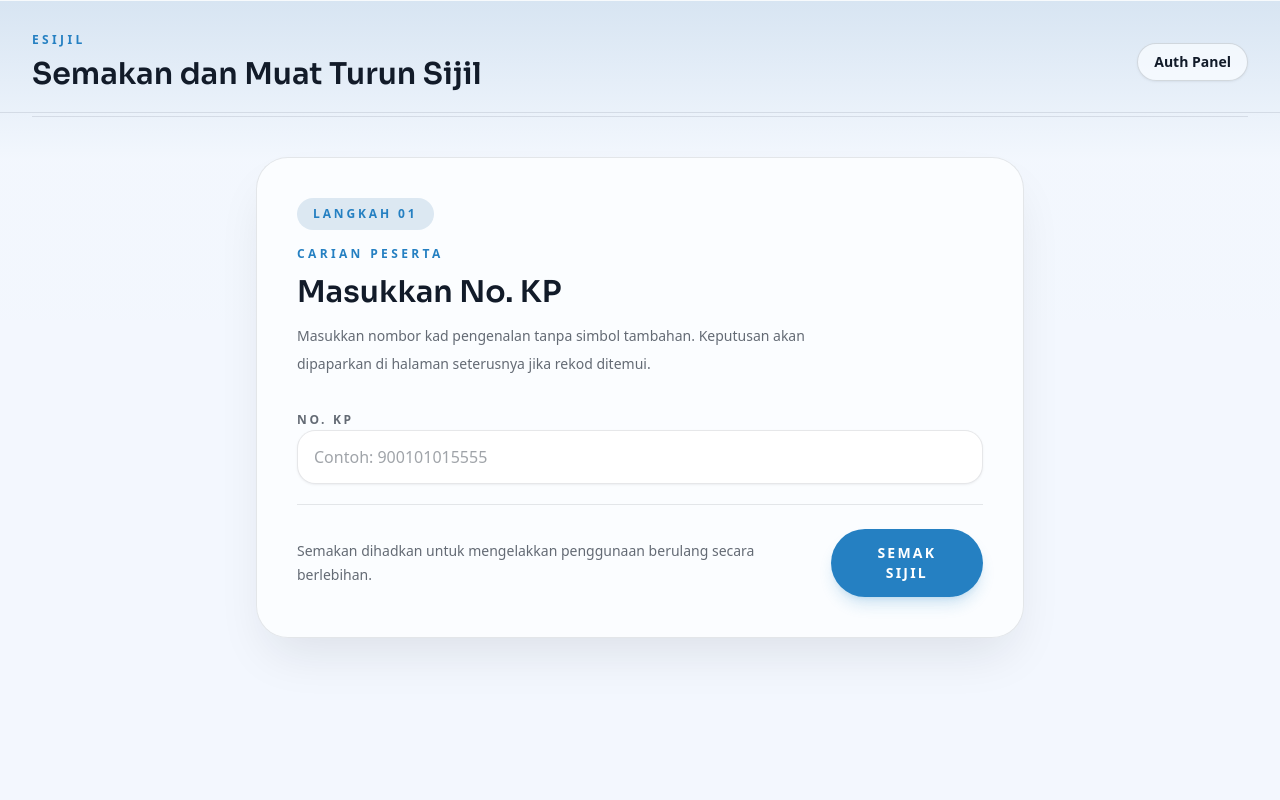
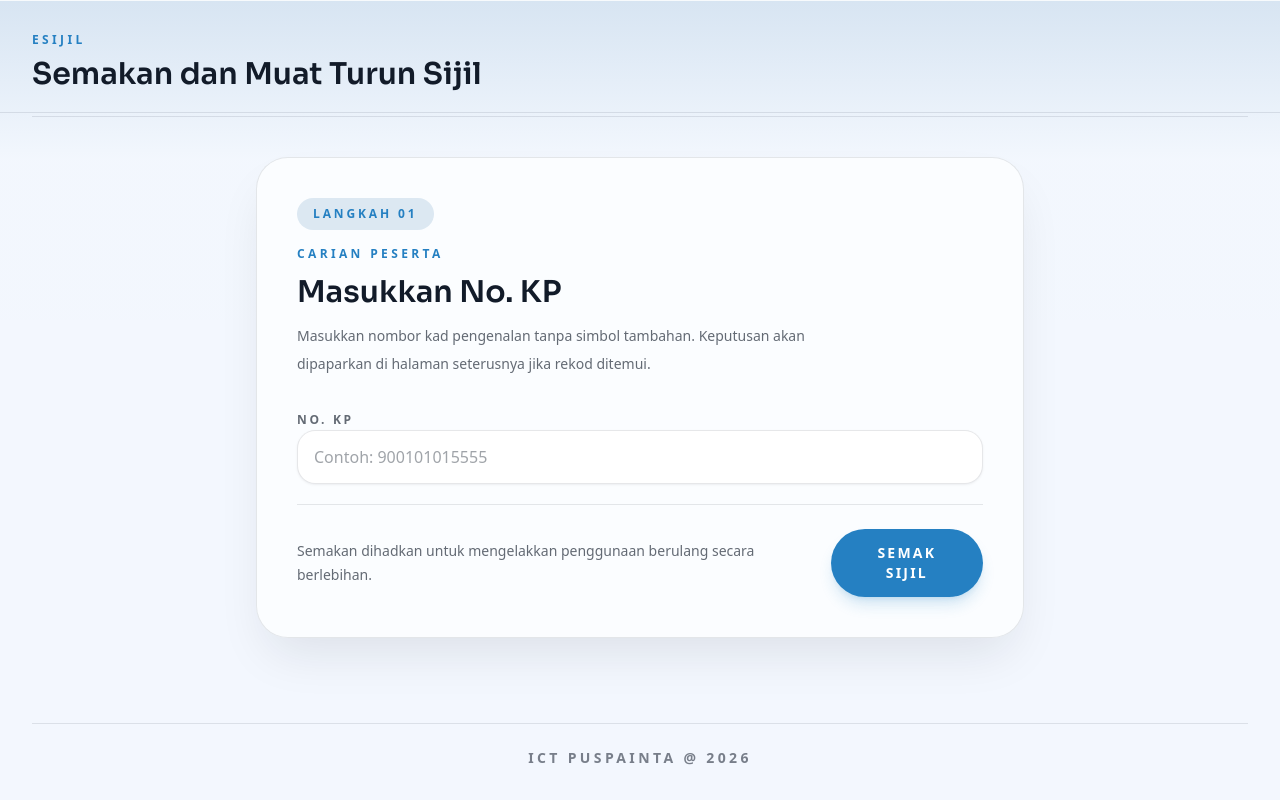
Before and after one commit to ejoi8/esiil, a Laravel app: page /semakan in a window 1280 px wide. Run offline with Laravel 12, Linux system fonts and the light colour scheme; style sheets or scripts are compiled from the project's sources; some libraries are stand-ins or nearby versions; some web fonts are replaced.

Commit message:
add footer

```diff
--- a/resources/views/components/layouts/public.blade.php
+++ b/resources/views/components/layouts/public.blade.php
@@ -67,17 +67,17 @@
                         <h1 class="font-display text-2xl font-semibold text-text sm:text-3xl">{{ $heading }}</h1>
                     </div>
 
-                    <a
-                        href="{{ url('/auth') }}"
-                        class="inline-flex w-fit items-center justify-center rounded-full border border-text/15 bg-surface/70 px-4 py-2 text-sm font-semibold text-text shadow-sm shadow-text/5 transition hover:border-primary/40 hover:text-primary focus:outline-none focus:ring-4 focus:ring-primary/15"
-                    >
-                        Auth Panel
-                    </a>
                 </header>
 
                 <main class="min-w-0 flex-1 py-8 lg:py-10">
                     {{ $slot }}
                 </main>
+
+                <footer class="border-t border-text/10 pt-6 text-center">
+                    <p class="text-xs font-semibold uppercase tracking-[0.24em] text-text/55 sm:text-sm">
+                        ICT PUSPAINTA @ 2026
+                    </p>
+                </footer>
             </div>
         </div>
     </body>
```
Also changed, not shown: tests/Feature/CertificateLookupTest.php (+1 -0 lines).
